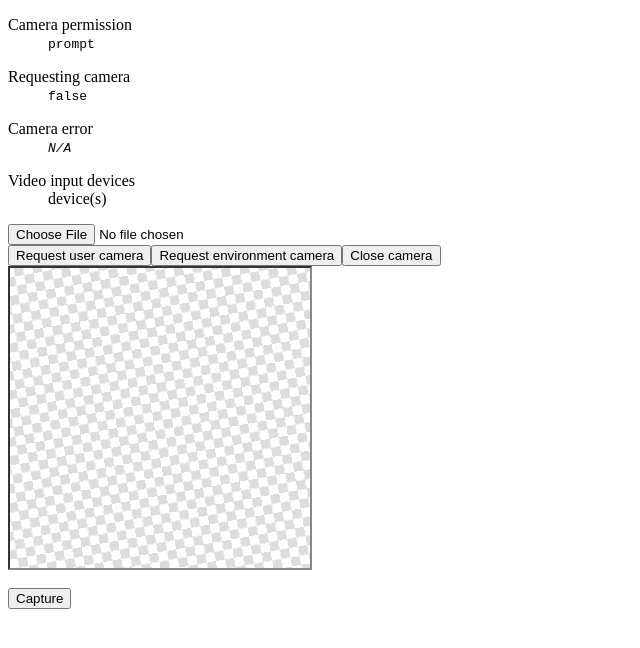
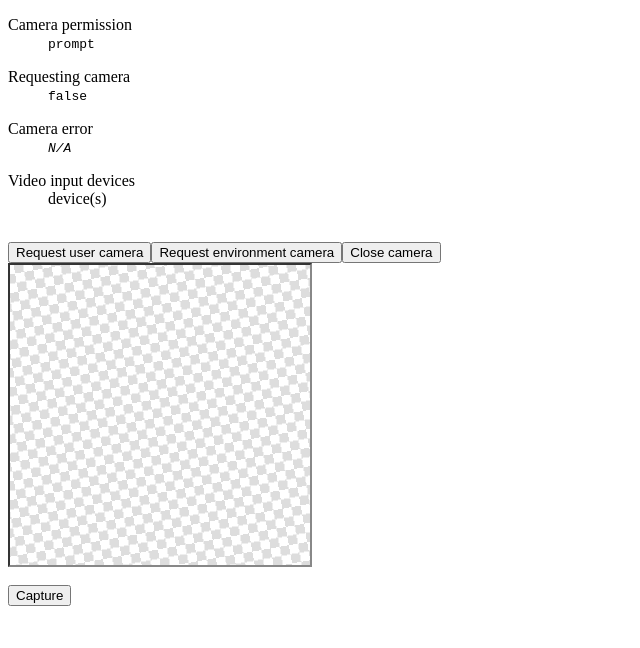
Before and after one commit to j-/picture-this-ui, a React (Create React App) app: page / in a window 1280 px wide. Shown: the top 648 px of the page, without its empty margins (0-640 px from the left). Built offline with nearby package versions, Linux system fonts and the light colour scheme.

Commit message:
Remove file upload

```diff
--- a/src/components/App.tsx
+++ b/src/components/App.tsx
@@ -39,7 +39,6 @@ const App: React.FC = () => {
         <dt>Video input devices</dt>
         <dd>{videoInputDeviceCount} device(s)</dd>
       </dl>
-      <input type="file" accept="image/*;capture=camera" />
       <br />
       <RequestUserCamera>
         Request user camera
```
